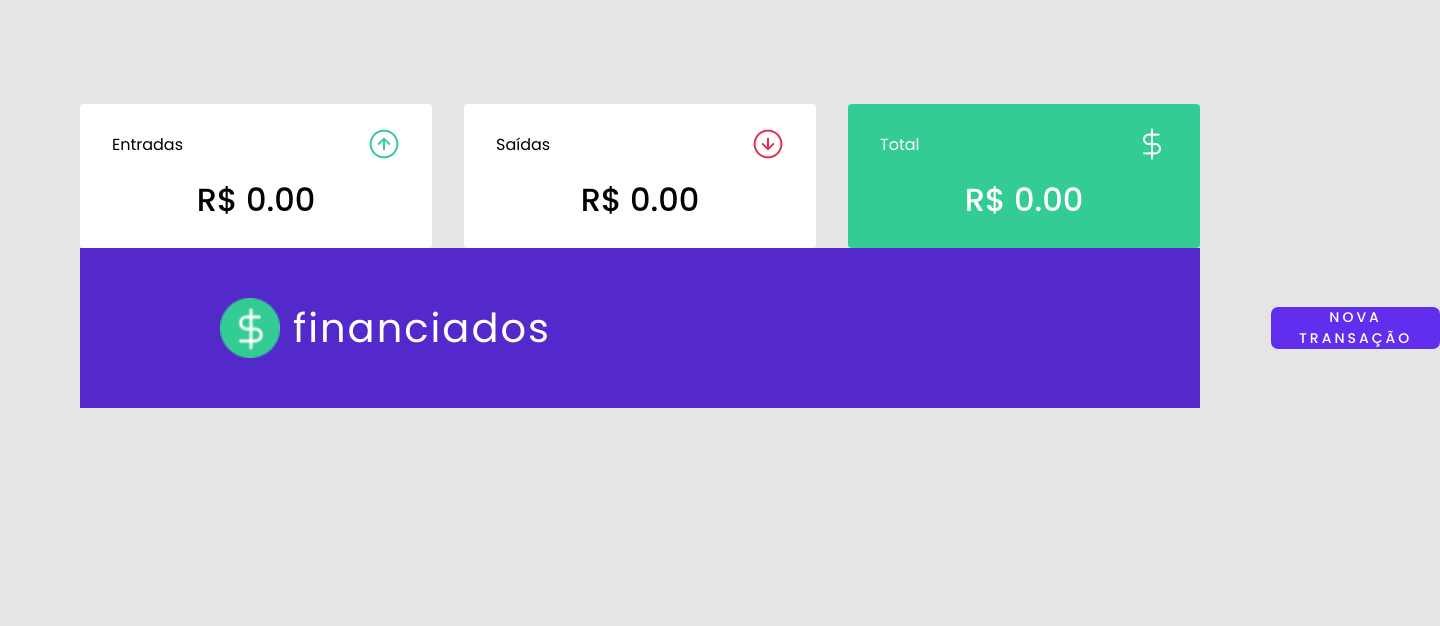
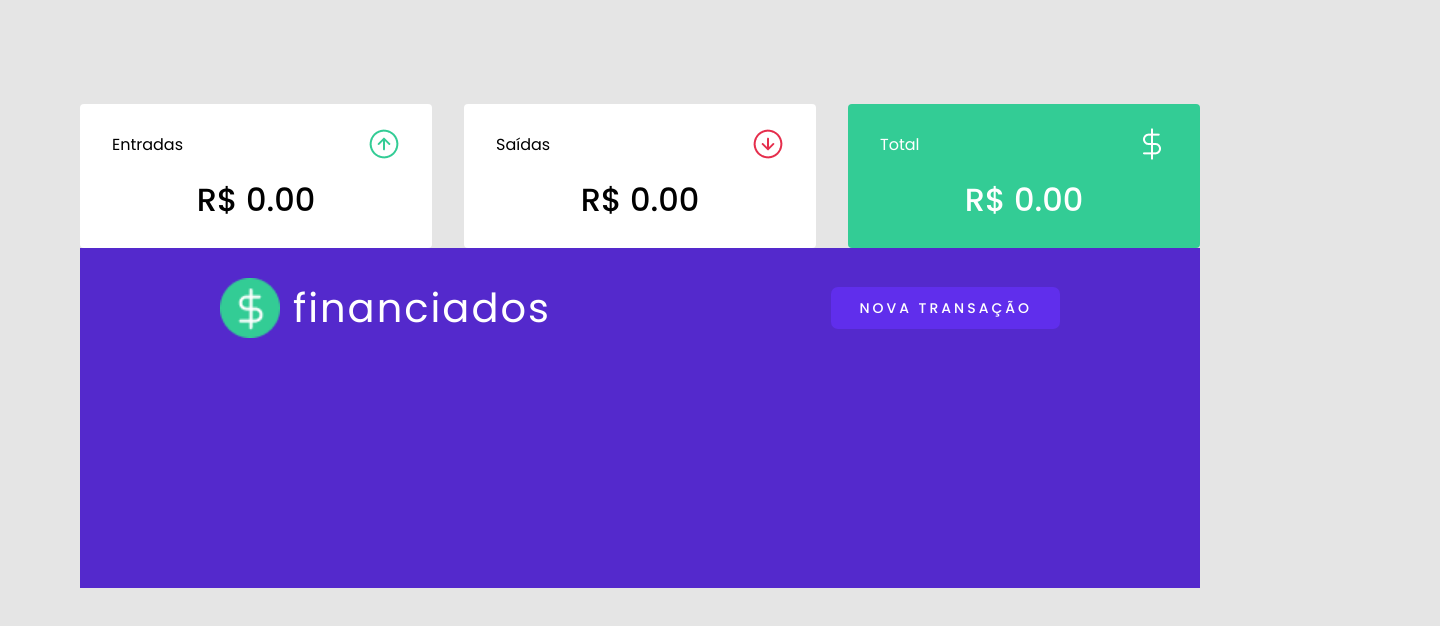
Before and after one commit to AlexisCesar/react-finance-dashboard, a React (Vite) app: page / in a window 1280 px wide. Shown: the top 626 px of the page, 1440 px wide, since content can reach past the window. Built offline with nearby package versions, Linux system fonts and the light colour scheme.

Commit message:
align elements

```diff
--- a/src/components/header/header.module.scss
+++ b/src/components/header/header.module.scss
@@ -1,19 +1,24 @@
-.containerHeader {
+.container-header {
   background-color: var(--blue);
-  max-height: 300px;
-  padding: 50px 140px;
-
-  header {
+  height: 280px;
+  padding: 30px 140px;
   display: flex;
-    justify-content: space-between;
-    .containerLogo {
+  .container-logo {
+    display: flex;
+    flex-direction: row;
+    width: 100%;
+    height: 60px;
+    align-items: center;
+    div {
+      display: flex;
+      flex-direction: row;
+      align-items: center;
       img {
         height: 60px;
         width: 60px;
       }
-      align-items: center;
-      display: flex;
-      /* From uiverse.io by @mateusneves */
+    }
+
     button {
       position: relative;
       font-size: 14px;
@@ -26,6 +31,7 @@
       text-transform: uppercase;
       overflow: hidden;
       border-radius: 7px;
+      margin-left: auto;
 
       &::before {
         content: '';
@@ -68,13 +74,13 @@
     }
   }
 }
-}
 .title {
   font-weight: 400;
   font-size: 2.5rem;
+  margin: 0;
   margin-left: 13px;
-  margin-right: 45rem;
   color: var(--shape-principal);
   line-height: 3rem;
   letter-spacing: 2px;
+  padding: 0;
 }
--- a/src/components/header/index.tsx
+++ b/src/components/header/index.tsx
@@ -1,16 +1,17 @@
 import style from './header.module.scss';
-import coinLogo from '../../assets/coinLogo.png';
+import coinLogo from '../../assets/images/coinLogo.png';
 
 export const Header = () => {
   return (
-    <div className={style.containerHeader}>
-      <header>
-        <div className={style.containerLogo}>
+    <header className={style['container-header']}>
+      <div className={style['container-logo']}>
+        <div>
           <img src={coinLogo}></img>
-          <h1 className={style.title}>financiados</h1>
+          <h1 className={style['title']}>financiados</h1>
+        </div>
         <button>
-            <span className="label">Nova Transação</span>
-            <span className="icon">
+          <span className={style['label']}>Nova Transação</span>
+          <span className={style['icon']}>
             <svg
               xmlns="http://www.w3.org/2000/svg"
               viewBox="0 0 24 24"
@@ -27,6 +28,5 @@ export const Header = () => {
         </button>
       </div>
     </header>
-    </div>
   );
 };
```
Also changed, not shown: src/assets/images/coinLogo.png (renamed from src/assets/coinLogo.png). Lines whose indentation alone changed are shown as unchanged.
